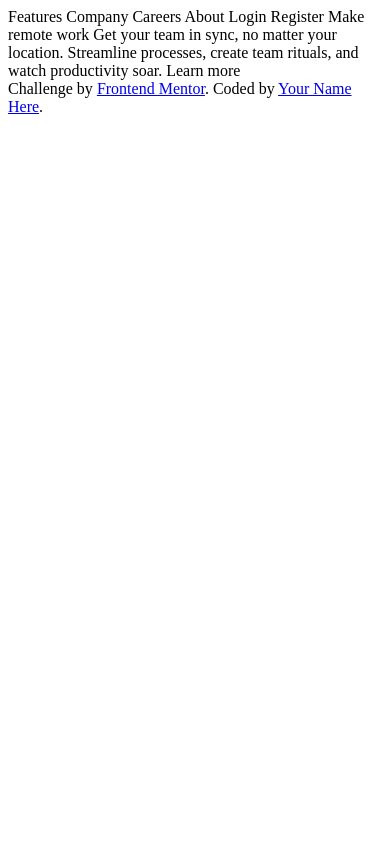
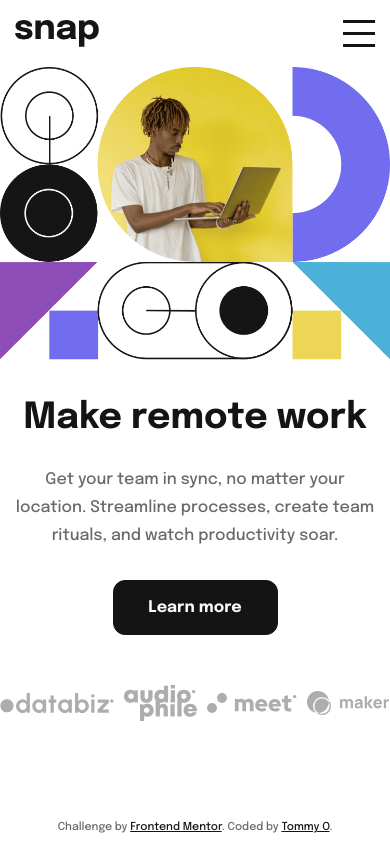
Before and after one commit to tomiwaorimoloye/intro-section-with-dropdown, a plain HTML site: page index.html in a window 390 px wide. Drawn offline with Linux system fonts and the light colour scheme.

Commit message:
Static page for desktop / mobile view

```diff
--- a/index.html
+++ b/index.html
@@ -12,20 +12,116 @@
 			href="./images/favicon-32x32.png"
 		/>
 
+		<!-- external fonts -->
+		<link rel="preconnect" href="https://fonts.googleapis.com" />
+		<link rel="preconnect" href="https://fonts.gstatic.com" crossorigin />
+		<link
+			href="https://fonts.googleapis.com/css2?family=Epilogue:wght@500;700&display=swap"
+			rel="stylesheet"
+		/>
+
+		<!-- local stylesheet -->
+		<link rel="stylesheet" href="./styles/style.css" />
 		<title>Frontend Mentor | Intro section with dropdown navigation</title>
 	</head>
 	<body>
-		Features Company Careers About Login Register Make remote work Get your
-		team in sync, no matter your location. Streamline processes, create team
-		rituals, and watch productivity soar. Learn more
+		<header>
+			<nav>
+				<div>
+					<img class="logo" src="./images/logo.svg" alt="logo" />
+					<img
+						class="burger"
+						src="./images/icon-menu.svg"
+						alt="menu-icon"
+						hidden
+					/>
+					<ul class="links">
+						<li class="link">
+							Features
 
+							<img src="./images/icon-arrow-down.svg" alt="" />
+						</li>
+						<li class="link">
+							Company
+
+							<img src="./images/icon-arrow-down.svg" alt="" />
+						</li>
+						<li class="link">
+							Careers
+
+							<img src="./images/icon-arrow-down.svg" alt="" />
+						</li>
+						<li class="link">
+							About
+
+							<img src="./images/icon-arrow-down.svg" alt="" />
+						</li>
+					</ul>
+				</div>
+				<ul class="links">
+					<li class="link">Login</li>
+					<li class="link">
+						<button class="btn btn--secondary">Register</button>
+					</li>
+				</ul>
+			</nav>
+		</header>
+		<main>
+			<div class="hero__image">
+				<img
+					id="mobile-hero"
+					src="./images/image-hero-mobile.png"
+					alt="hero"
+					hidden
+				/>
+				<img
+					id="desktop-hero"
+					src="./images/image-hero-desktop.png"
+					alt="hero"
+				/>
+			</div>
+			<div class="hero__text">
+				<h1>Make remote work</h1>
+				<p>
+					Get your team in sync, no matter your location. Streamline
+					processes, create team rituals, and watch productivity soar.
+				</p>
+				<button class="btn btn--primary">Learn more</button>
+				<div class="sponsors">
+					<img
+						class="sponsor"
+						src="./images/client-databiz.svg"
+						alt="icon"
+					/>
+					<img
+						class="sponsor"
+						src="./images/client-audiophile.svg"
+						alt="icon"
+					/>
+					<img
+						class="sponsor"
+						src="./images/client-meet.svg"
+						alt="icon"
+					/>
+					<img
+						class="sponsor"
+						src="./images/client-maker.svg"
+						alt="icon"
+					/>
+				</div>
+			</div>
+		</main>
+
+		<footer>
 			<div class="attribution">
 				Challenge by
 				<a
 					href="https://www.frontendmentor.io?ref=challenge"
 					target="_blank"
 					>Frontend Mentor</a
-			>. Coded by <a href="#">Your Name Here</a>.
+				>. Coded by
+				<a href="https://www.github.com/tomiwaorimoloye/">Tommy O</a>.
 			</div>
+		</footer>
 	</body>
 </html>
--- /dev/null
+++ b/styles/style.css
@@ -0,0 +1,239 @@
+/* global */
+*,
+*::before,
+*::after {
+	margin: 0;
+	padding: 0;
+	box-sizing: border-box;
+}
+
+:root {
+	--almost-white: hsl(0, 0%, 98%);
+	--medium-gray: hsl(0, 0%, 41%);
+	--almost-black: hsl(0, 0%, 8%);
+}
+
+html {
+	font-family: "Epilogue", sans-serif;
+	font-size: 16px;
+}
+
+body {
+	min-height: 100vh;
+}
+
+select,
+button,
+input,
+option {
+	font: inherit;
+}
+
+li {
+	list-style: none;
+}
+
+.btn {
+	border: none;
+	background-color: inherit;
+	color: inherit;
+	border-radius: 12px;
+}
+
+.btn:hover {
+	cursor: pointer;
+}
+
+.btn--primary {
+	color: var(--almost-white);
+	background-color: var(--almost-black);
+	width: 165px;
+	height: 55px;
+	border: 1px solid var(--almost-black);
+	font-weight: 700;
+}
+
+.btn--primary:hover {
+	background-color: white;
+	color: var(--almost-black);
+}
+
+.btn--secondary {
+	border: 1px solid var(--medium-gray);
+}
+
+.btn--secondary:hover {
+	border-color: var(--almost-black);
+}
+
+.link:hover {
+	cursor: pointer;
+	color: var(--almost-black);
+}
+
+/* header */
+header {
+	margin: 20px 40px;
+}
+
+nav,
+nav > div,
+.links {
+	display: flex;
+}
+
+nav {
+	justify-content: space-between;
+	align-items: center;
+}
+
+.links {
+	align-items: center;
+	gap: 40px;
+}
+
+.logo {
+	margin-right: 60px;
+}
+
+.link {
+	display: flex;
+	align-items: center;
+	gap: 5px;
+	color: var(--medium-gray);
+}
+
+.link:first-child {
+	margin-left: 0;
+}
+
+.link:last-child {
+	margin-right: 0;
+}
+
+nav .btn {
+	height: 40px;
+	width: 104px;
+}
+
+/* main */
+main {
+	display: flex;
+	/* padding: 0 140px 0 170px; */
+	/* gap: 125px; */
+	justify-content: space-between;
+	max-width: 1140px;
+	margin: 0 auto;
+}
+
+.hero__image {
+	max-width: 1110px;
+	max-width: 480px;
+}
+
+.hero__image img {
+	width: 100%;
+}
+
+h1 {
+	font-size: 5rem;
+	color: var(--almost-black);
+}
+
+p {
+	color: var(--medium-gray);
+}
+
+.hero__text {
+	order: -1;
+	align-self: flex-end;
+}
+
+.hero__text p {
+	margin: 60px 0;
+}
+
+.sponsors {
+	display: flex;
+	align-items: center;
+	justify-content: space-between;
+	margin-top: 100px;
+}
+
+@media only screen and (max-width: 875px) {
+	header {
+		margin: 20px 15px;
+	}
+
+	nav div:first-child {
+		width: 100%;
+		justify-content: space-between;
+	}
+
+	.burger {
+		cursor: pointer;
+	}
+
+	main {
+		flex-direction: column;
+		text-align: center;
+		margin: 0 auto;
+		max-width: 600px;
+	}
+
+	#mobile-hero {
+		display: block;
+	}
+
+	#desktop-hero {
+		display: none;
+	}
+
+	.burger {
+		display: block;
+	}
+
+	.links {
+		display: none;
+	}
+
+	.hero__image {
+		margin: 0 auto;
+		margin-bottom: 40px;
+	}
+
+	h1 {
+		font-size: 2.25rem;
+	}
+
+	.hero__text {
+		order: 2;
+	}
+
+	.hero__text p {
+		padding: 10px;
+		line-height: 1.75;
+		margin-block: 20px;
+	}
+
+	.sponsors {
+		/* margin: 0 auto; */
+		margin-top: 50px;
+		/* max-width: 500px; */
+	}
+}
+
+/* footer */
+footer {
+	margin-top: 100px;
+	color: var(--medium-gray);
+}
+.attribution {
+	font-size: 11px;
+	text-align: center;
+}
+
+.attribution a {
+	color: hsl(228, 45%, 44%);
+	color: var(--almost-black);
+}
```
Also changed, not shown: scripts/main.js (added). Lines whose indentation alone changed are shown as unchanged.
